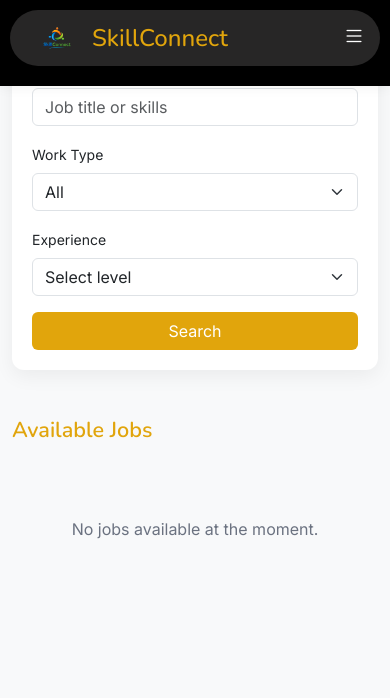
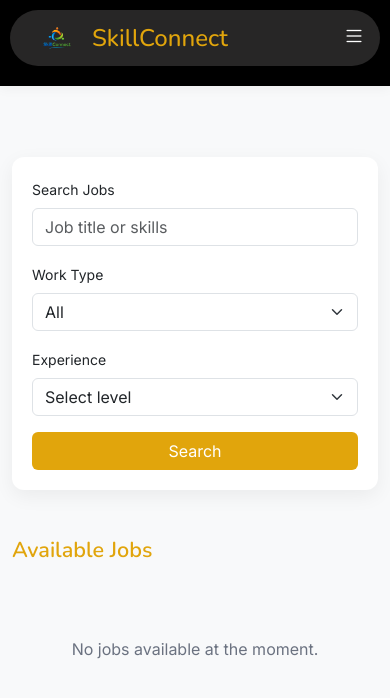
Before and after one commit to Harika67-coder285/proj-infosys, a Django app: page /job-lists/ in a window 390 px wide. Shown: the top 698 px of the page. Run offline with Django 5.2, Linux system fonts and the light colour scheme; some libraries are stand-ins or nearby versions.

Commit message:
Update jobs_list.html

```diff
--- a/templates/jobs_list.html
+++ b/templates/jobs_list.html
@@ -33,7 +33,17 @@
   body {
       background-color: #f8f9fb;
       font-family: "Inter", sans-serif;
+    padding-top: 90px;
     }
+/* Prevent content from hiding behind fixed header */
+
+
+/* Mobile: header is taller */
+@media (max-width: 1199px) {
+  body {
+    padding-top: 120px;
+  }
+}
 
     /* Search bar */
     .filter-box {
```
